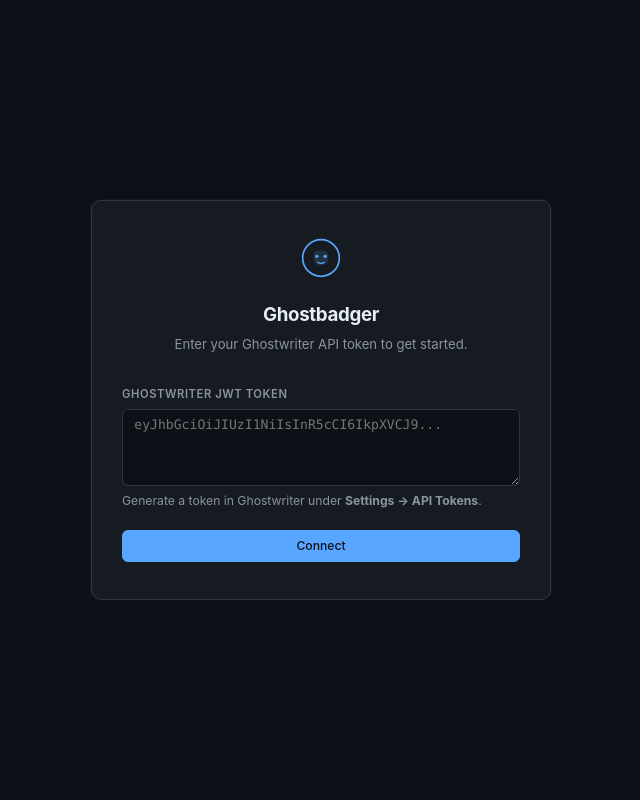
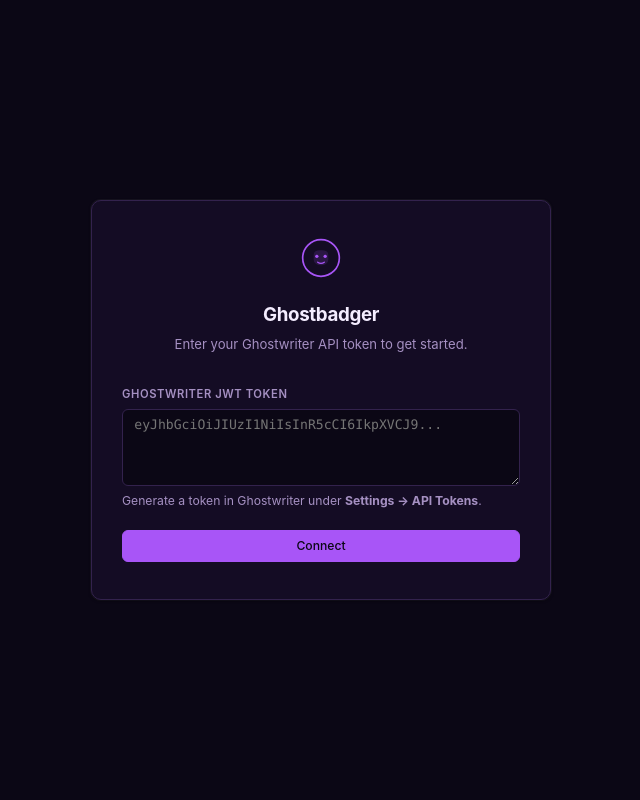
Before and after one commit to ValienteTechnologies/ghostbadger, a Flask app: page / in a window 1280 px wide. Shown: the whole page, without its empty margins (319-959 px from the left). Run offline with Flask 3, Linux system fonts and the light colour scheme; parts of the project's set-up code (start-up, migrations or seed data) failed here and were passed over.

Commit message:
make theme purple

```diff
--- a/app/static/css/style.css
+++ b/app/static/css/style.css
@@ -3,35 +3,35 @@
 [hidden] { display: none !important; }
 
 :root {
-  --color-bg:        #0d1117;
-  --color-surface:   #161b22;
-  --color-surface-2: #1c2128;
-  --color-border:    #30363d;
-  --color-border-2:  #21262d;
-  --color-text:      #e6edf3;
-  --color-muted:     #8b949e;
-  --color-accent:    #58a6ff;
-  --color-accent-hv: #79b8ff;
-  --color-accent-focus: rgba(88, 166, 255, 0.15);
-  --color-success:   #3fb950;
-  --color-success-bg: #1c3a24;
-  --color-error:     #f85149;
-  --color-error-bg:  #3a1c1c;
-  --color-error-focus: rgba(248, 81, 73, 0.15);
-  --color-warning:   #d29922;
-  --color-info-bg:   #1c2d3a;
-  --color-on-accent: #0d1117;
+  --color-bg:        #0b0715;
+  --color-surface:   #140c24;
+  --color-surface-2: #1a1030;
+  --color-border:    #33224d;
+  --color-border-2:  #261837;
+  --color-text:      #f4edff;
+  --color-muted:     #a590c2;
+  --color-accent:    #a855f7;
+  --color-accent-hv: #c084fc;
+  --color-accent-focus: rgba(168, 85, 247, 0.18);
+  --color-success:   #4ade80;
+  --color-success-bg: #052e16;
+  --color-error:     #fb7185;
+  --color-error-bg:  #45101b;
+  --color-error-focus: rgba(251, 113, 133, 0.2);
+  --color-warning:   #eab308;
+  --color-info-bg:   #1b1035;
+  --color-on-accent: #0b0715;
   --radius-sm:  6px;
   --radius-md: 10px;
-  --shadow-card: 0 1px 3px rgba(0,0,0,.4), 0 0 0 1px rgba(255,255,255,.04);
-  --shadow-modal: 0 8px 32px rgba(0,0,0,.5);
+  --shadow-card: 0 1px 3px rgba(0,0,0,.5), 0 0 0 1px rgba(255,255,255,.05);
+  --shadow-modal: 0 18px 40px rgba(0,0,0,.7);
   --font-mono: "SFMono-Regular", "Consolas", "Liberation Mono", monospace;
   --font-sans: -apple-system, BlinkMacSystemFont, "Segoe UI", Helvetica, Arial, sans-serif;
   --transition-fast: 0.12s ease;
   --transition-focus: 0.15s ease;
-  --overlay-bg: rgba(13, 17, 23, 0.6);
-  --backdrop-bg: rgba(0, 0, 0, 0.6);
-  --iframe-bg: #525659;
+  --overlay-bg: rgba(7, 2, 20, 0.7);
+  --backdrop-bg: rgba(5, 1, 15, 0.8);
+  --iframe-bg: #342153;
 }
 
 @media (prefers-reduced-motion: reduce) {
```
